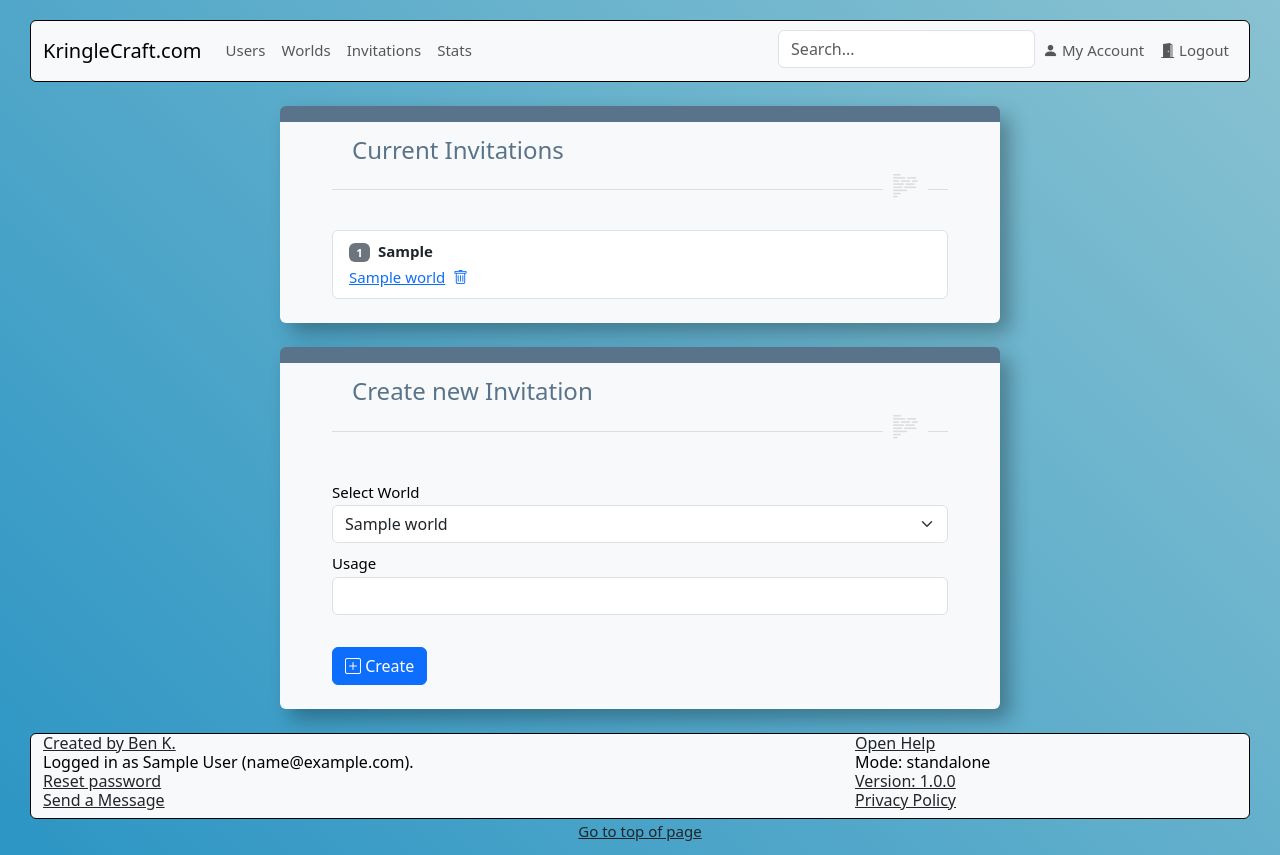
After one commit to benjamin-bk-krueger/kringlecraft, a Flask app: page /invitations in a window 1280 px wide. The commit adds this page. Run offline with Flask 3, Linux system fonts and the light colour scheme; a user stored in the database is signed in; tables that the repository leaves empty hold one stand-in row (values such as "Sample post"); some libraries are stand-ins or nearby versions.

Commit message:
Add invitation system for sharing tasks
This commit introduces the ability for users to generate invitation links to share specific tasks with others. New routes, forms, and views were created to handle this functionality. An 'Invitation' model was also added to the database to store these invitation links, along with their associated data such as usage counters. This feature is especially useful for collaborative tasking situations.

```diff
--- a/kringlecraft/data/__all_models.py
+++ b/kringlecraft/data/__all_models.py
@@ -20,3 +20,6 @@ import kringlecraft.data.summaries
 
 # noinspection PyUnresolvedReferences
 import kringlecraft.data.solutions
+
+# noinspection PyUnresolvedReferences
+import kringlecraft.data.invitations
--- a/kringlecraft/templates/shared/_layout.html
+++ b/kringlecraft/templates/shared/_layout.html
@@ -47,6 +47,9 @@
                             <li class="nav-item"><a class="nav-link" href="{{ url_for('data.users') }}">Users</a></li>
                         {% endif %}
                         <li class="nav-item"><a class="nav-link" href="{{ url_for('data.worlds') }}">Worlds</a></li>
+                        {% if current_user.is_authenticated %}
+                            <li class="nav-item"><a class="nav-link" href="{{ url_for('task.invitations') }}">Invitations</a></li>
+                        {% endif %}
                         <li class="nav-item"><a class="nav-link" href="{{ url_for('data.stats') }}">Stats</a></li>
                     </ul>
 
--- /dev/null
+++ b/kringlecraft/templates/task/invitation.html
@@ -0,0 +1,46 @@
+{# /invitation #}
+{% extends 'shared/_layout.html' %}
+
+{% block title %}Invitations{% endblock %}
+
+{% block content %}
+    <div class="container-fluid c-restricted-md c-header c-shadow rounded bg-light mt-4 py-4">
+        <div class="container-fluid c-restricted-sm">
+            {#  Show all stored invitations #}
+            <div class="mb-3 fs-4 c-title">Current Invitations</div>
+            <div class="underline"><span><i class="bi bi-body-text" aria-hidden="true"></i></span></div>
+            <ul class="list-group">
+                {% for invitation in all_invitations %}
+                    <li class="list-group-item">
+                        <span class="badge bg-secondary">{{ invitation.counter }}</span>&nbsp;&nbsp;<b>{{ invitation.usage }}</b><br>
+                        <a href="{{ url_for('report.link', invitation_code=invitation.code) }}">{{ world_choices[invitation.world_id] }}</a>&nbsp;&nbsp;<a href="{{ url_for('task.invitations_delete', invitation_id=invitation.id) }}" data-toggle="tooltip" title="Remove Link"><i class="bi bi-trash"></i></a>
+                    </li>
+                {% endfor %}
+            </ul>
+        </div>
+    </div>
+
+    <div class="container-fluid c-restricted-md c-header c-shadow rounded bg-light mt-4 py-4">
+        <div class="container-fluid c-restricted-sm">
+            {#  Show all stored invitations #}
+            <div class="mb-3 fs-4 c-title">Create new Invitation</div>
+            <div class="underline"><span><i class="bi bi-body-text" aria-hidden="true"></i></span></div>
+            <form action="{{ url_for('task.invitations_post') }}" method="POST" id="form_edit">
+                {{ invitation_form.csrf_token }}
+                <div class="form-group mt-2 mb-2">
+                    <label for="{{ invitation_form.world.name }}">{{ invitation_form.world.label }}</label>
+                    {{ invitation_form.world(class="form-select") }}
+                </div>
+                <div class="form-group mt-2 mb-2">
+                <label for="{{ invitation_form.usage.name }}">{{ invitation_form.usage.label }}</label>
+                    {{ invitation_form.usage(size=20, class="form-control") }}
+                </div>
+                {% for error in invitation_form.usage.errors %}
+                    <div class="alert alert-warning"><strong>Warning!</strong> {{ error }}</div>
+                {% endfor %}
+            </form>
+
+            <button type="submit" class="btn btn-primary mt-4 btn-space" form="form_edit"><i class="bi bi-plus-square"></i> Create</button>
+        </div>
+    </div>
+{% endblock %}
--- a/kringlecraft/viewmodels/task_forms.py
+++ b/kringlecraft/viewmodels/task_forms.py
@@ -1,11 +1,12 @@
 from flask_wtf import FlaskForm  # integration with WTForms, data validation and CSRF protection
-from wtforms import (BooleanField, StringField)
+from wtforms import (BooleanField, StringField, SelectField)
 from wtforms.validators import (Length)
 from markupsafe import escape  # to safely escape form data
 
 from kringlecraft.viewmodels.__validators import (space_ascii_validator)
 from kringlecraft.data.summaries import Summary
 from kringlecraft.data.solutions import Solution
+from kringlecraft.data.invitations import Invitation
 
 # Every form used both in the Flask/Jinja templates as well the main Python app is defined here.
 # Not all fields have full validators as they are used in modal windows.
@@ -55,3 +56,31 @@ class SolutionForm(FlaskForm):
         self.visible.default = self.visible.data
         self.completed.default = self.completed.data
         self.ctf_flag.default = self.ctf_flag.data
+
+
+class InvitationForm(FlaskForm):
+    world = SelectField('Select World', choices=[(1, "none")], validate_choice=False)
+    # objective = SelectField('Select Objective', choices=[(1, "none")], validate_choice=False)
+    usage = StringField('Usage', validators=[Length(max=100), space_ascii_validator])
+
+    @property
+    def world_content(self):
+        return str(escape(self.world.data))
+
+    # @property
+    # def objective_content(self):
+    #     return str(escape(self.objective.data))
+
+    @property
+    def usage_content(self):
+        return str(escape(self.usage.data))
+
+    def __init__(self, invitation: Invitation = None):
+        super().__init__()
+        if invitation is not None:
+            self.usage.default = invitation.usage
+
+    def set_field_defaults(self):
+        self.world.default = self.world_content
+        # self.objective.default = self.objective_content
+        self.usage.default = self.usage.data
--- a/kringlecraft/views/task_views.py
+++ b/kringlecraft/views/task_views.py
@@ -355,3 +355,90 @@ def progress(world_id):
     return flask.render_template('task/progress.html', world=my_world, rooms=all_rooms,
                                  objectives=objectives, solutions=solutions, solved_percentage=solved_percentage,
                                  objective_types=objective_services.get_objective_types())
+
+
+# Show all stored invitation links
+@blueprint.route('/invitations', methods=['GET'])
+@login_required
+def invitations():
+    # (1) import forms and utilities
+    from kringlecraft.viewmodels.task_forms import InvitationForm
+    import kringlecraft.services.world_services as world_services
+    import kringlecraft.services.invitation_services as invitation_services
+
+    # (2) initialize form data
+    all_invitations = invitation_services.find_all_invitations_for_user(current_user.id)
+
+    invitation_form = InvitationForm()
+    invitation_form.process()
+
+    world_choices = dict(world_services.get_world_choices(world_services.find_all_worlds()))
+    invitation_form.world.choices = world_services.get_world_choices(world_services.find_all_worlds())
+    invitation_form.process()
+
+    # (6a) show rendered page
+    return flask.render_template('task/invitation.html', invitation_form=invitation_form,
+                                 all_invitations=all_invitations, world_choices=world_choices)
+
+
+# Create a new invitation link
+@blueprint.route('/invitations_post', methods=['POST'])
+@login_required
+def invitations_post():
+    # (1) import forms and utilities
+    from kringlecraft.viewmodels.task_forms import InvitationForm
+    import kringlecraft.services.world_services as world_services
+    import kringlecraft.services.invitation_services as invitation_services
+
+    # (2) initialize form data
+    invitation_form = InvitationForm()
+    my_world = world_services.find_world_by_id(invitation_form.world_content)
+    if not my_world:
+        # (6e) show dedicated error page
+        return flask.render_template('home/error.html', error_message="World does not exist.")
+
+    # (3) check valid form data
+    if invitation_form.validate_on_submit():
+        # (4a) perform operations
+        my_invitation = invitation_services.create_link_for_world(invitation_form.world_content,
+                                                                  invitation_form.usage_content, current_user.id)
+
+        if not my_invitation:
+            # (6e) show dedicated error page
+            return flask.render_template('home/error.html', error_message="Invitation could not be created.")
+
+        # (6b) redirect to new page after successful operation
+        return flask.redirect(flask.url_for('task.invitations'))
+
+    # (5) preset form with existing data
+    all_invitations = invitation_services.find_all_invitations_for_user(current_user.id)
+
+    invitation_form.set_field_defaults()
+    invitation_form.process()
+
+    world_choices = dict(world_services.get_world_choices(world_services.find_all_worlds()))
+    invitation_form.world.choices = world_services.get_world_choices(world_services.find_all_worlds())
+    invitation_form.world.default = invitation_form.world_content
+    invitation_form.process()
+
+    # (6c) show rendered page with possible error messages
+    return flask.render_template('task/invitation.html', invitation_form=invitation_form,
+                                 all_invitations=all_invitations, world_choices=world_choices)
+
+
+# Delete an invitation link
+@blueprint.route('/invitations_delete/<int:invitation_id>', methods=['GET'])
+@login_required
+def invitations_delete(invitation_id):
+    # (1) import forms and utilities
+    import kringlecraft.services.invitation_services as invitation_services
+
+    # (2) initialize form data
+    my_invitation = invitation_services.delete_invitation_for_user(invitation_id, current_user.id)
+
+    if not my_invitation:
+        # (6e) show dedicated error page
+        return flask.render_template('home/error.html', error_message="Invitation does not exist.")
+
+    # (6b) redirect to new page after successful operation
+    return flask.redirect(flask.url_for('task.invitations'))
```
Also changed, not shown: kringlecraft/data/invitations.py (added, +26 -0 lines), kringlecraft/services/invitation_services.py (added, +91 -0 lines), kringlecraft/views/report_views.py (+70 -7 lines).
